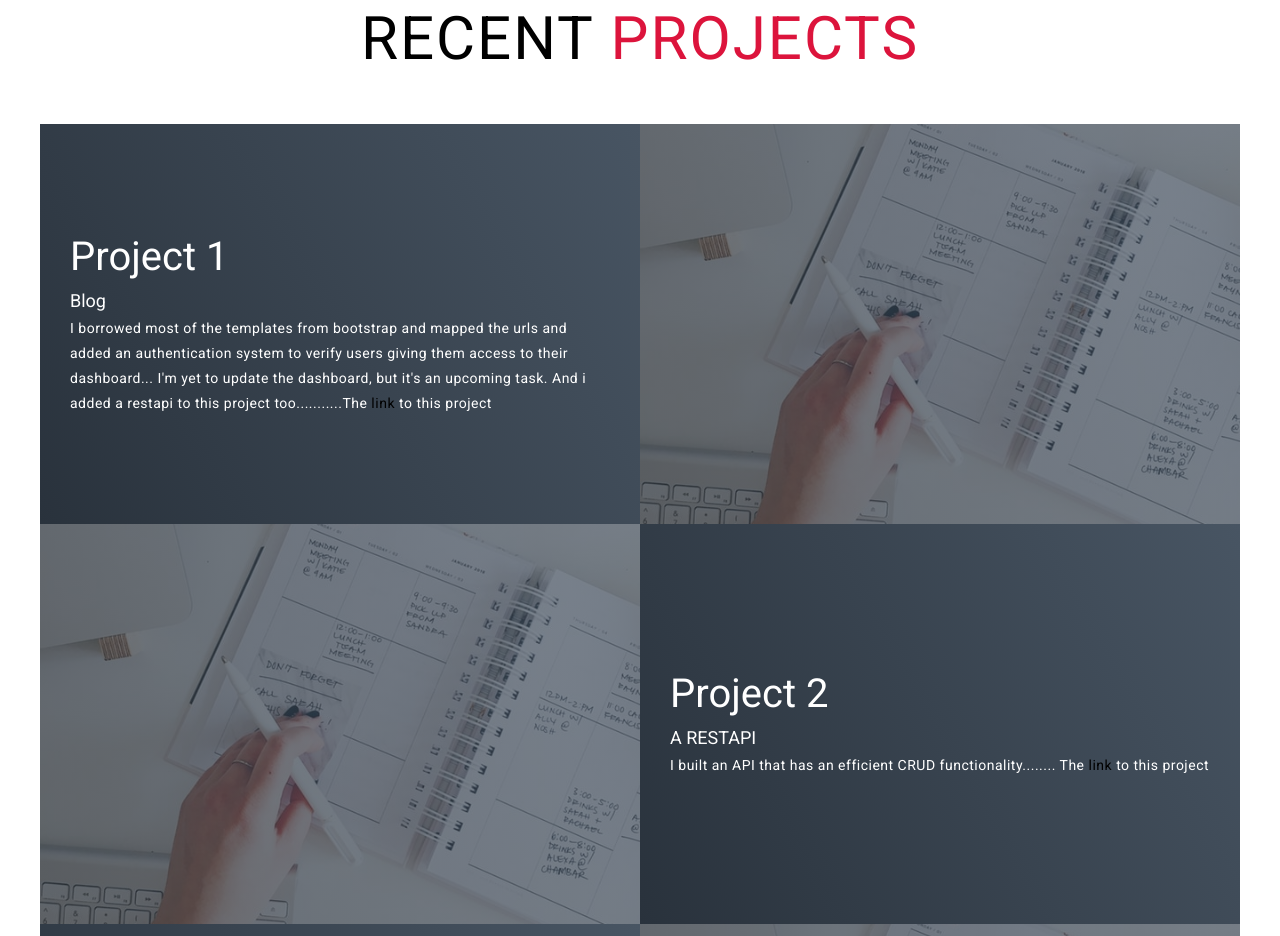
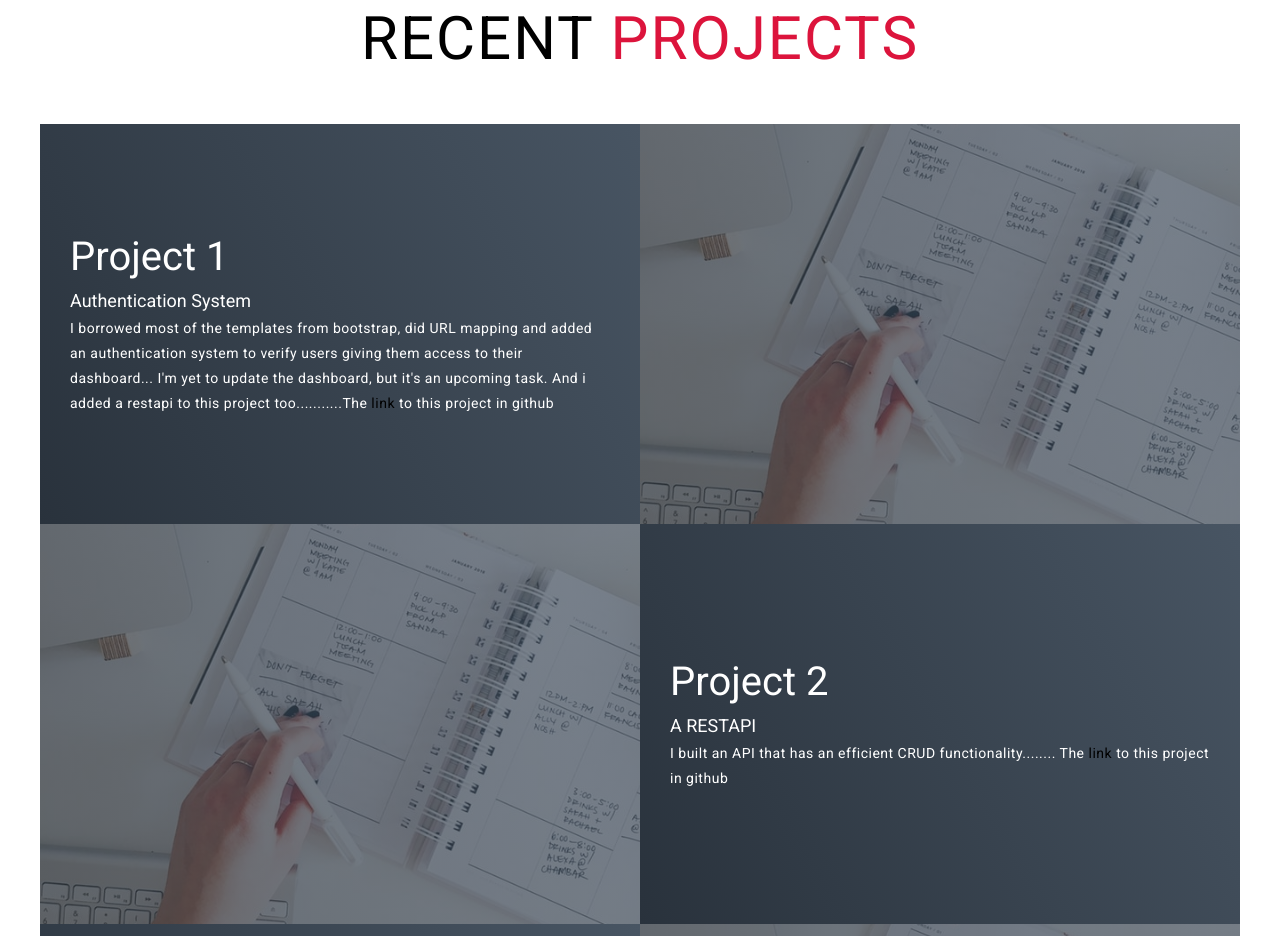
Before and after one commit to RexDavid06/My-site, a plain HTML site: page index.html in a window 1280 px wide. Shown: the part 1697-2633 px from the top of the page. Drawn offline with Linux system fonts and the light colour scheme.

Commit message:
minor update

```diff
--- a/index.html
+++ b/index.html
@@ -100,10 +100,10 @@
         <div class="project-item">
           <div class="project-info">
             <h1>Project 1</h1>
-            <h2>Blog</h2>
-            <p>I borrowed most of the templates from bootstrap and mapped the urls and added
+            <h2>Authentication System</h2>
+            <p>I borrowed most of the templates from bootstrap, did URL mapping and added
                an authentication system to verify users giving them access to their dashboard...
-               I'm yet to update the dashboard, but it's an upcoming task. And i added a restapi to this project too...........The<a href="https://github.com/RexDavid06/authentication_system" target="_blank"> link </a>to this project</p>
+               I'm yet to update the dashboard, but it's an upcoming task. And i added a restapi to this project too...........The<a href="https://github.com/RexDavid06/authentication_system" target="_blank"> link </a>to this project in github</p>
 
           </div>
           <div class="project-img">
@@ -114,7 +114,7 @@
           <div class="project-info">
             <h1>Project 2</h1>
             <h2>A RESTAPI</h2>
-            <p>I built an API that has an efficient CRUD functionality........ The<a href="https://github.com/RexDavid06/CRUD_api" target="_blank"> link </a>to this project</p>
+            <p>I built an API that has an efficient CRUD functionality........ The<a href="https://github.com/RexDavid06/CRUD_api" target="_blank"> link </a>to this project in github</p>
           </div>
           <div class="project-img">
             <img src="./img/img-1.png" alt="img">
@@ -126,7 +126,7 @@
             <h2>A To-Do Application</h2>
             <p>This application firstly, has an authentication and restriction system that helps for proper functionalites for our users,
               like logged in users not been able to view the register and login pages, unregistered users not been able to have access to
-              any other page except the login , signup and index page.....The <a href="https://github.com/RexDavid06/Todo_App" target="_blank">link</a> to this project</p>
+              any other page except the login , signup and index page.....The <a href="https://github.com/RexDavid06/Todo_App" target="_blank">link</a> to this project in github</p>
           </div>
           <div class="project-img">
             <img src="./img/img-1.png" alt="img">
@@ -137,7 +137,7 @@
             <h1>Project 4</h1>
             <h2>A Blog Application</h2>
             <p>This application has an effient authentication system also giving the user ability to make, edit and delete their post.
-              A user dont' have access to update or delete another users post...The <a href="https://github.com/RexDavid06/blog-application" target="_blank" >link</a> to this project  </p>
+              A user dont' have access to update or delete another users post...The <a href="https://github.com/RexDavid06/blog-application" target="_blank" >link</a> to this project in github </p>
           </div>
           <div class="project-img">
             <img src="./img/img-1.png" alt="img">
@@ -169,7 +169,7 @@
       <div class="col-right">
         <h1 class="section-title">About <span>me</span></h1>
         <h2>Back End Developer</h2>
-        <p>Hi, I'm  Buchi Rex-David, a passionate and experienced Backend Developer
+        <p>Hi, I'm  Buchi Rex-David. I hold a degree in Mechanical Engineering from Madonna University, Akpugo Campus, Nigeria. I am a Backend Developer
           with a drive to create scalable, efficient and secure server-side applications.
           My overall goal is to solve complex problems, optimizing performance and ensuring seamless user experiences.
           <h1 class="section-title"><small>STACKS</small><span></span></h1>
```
